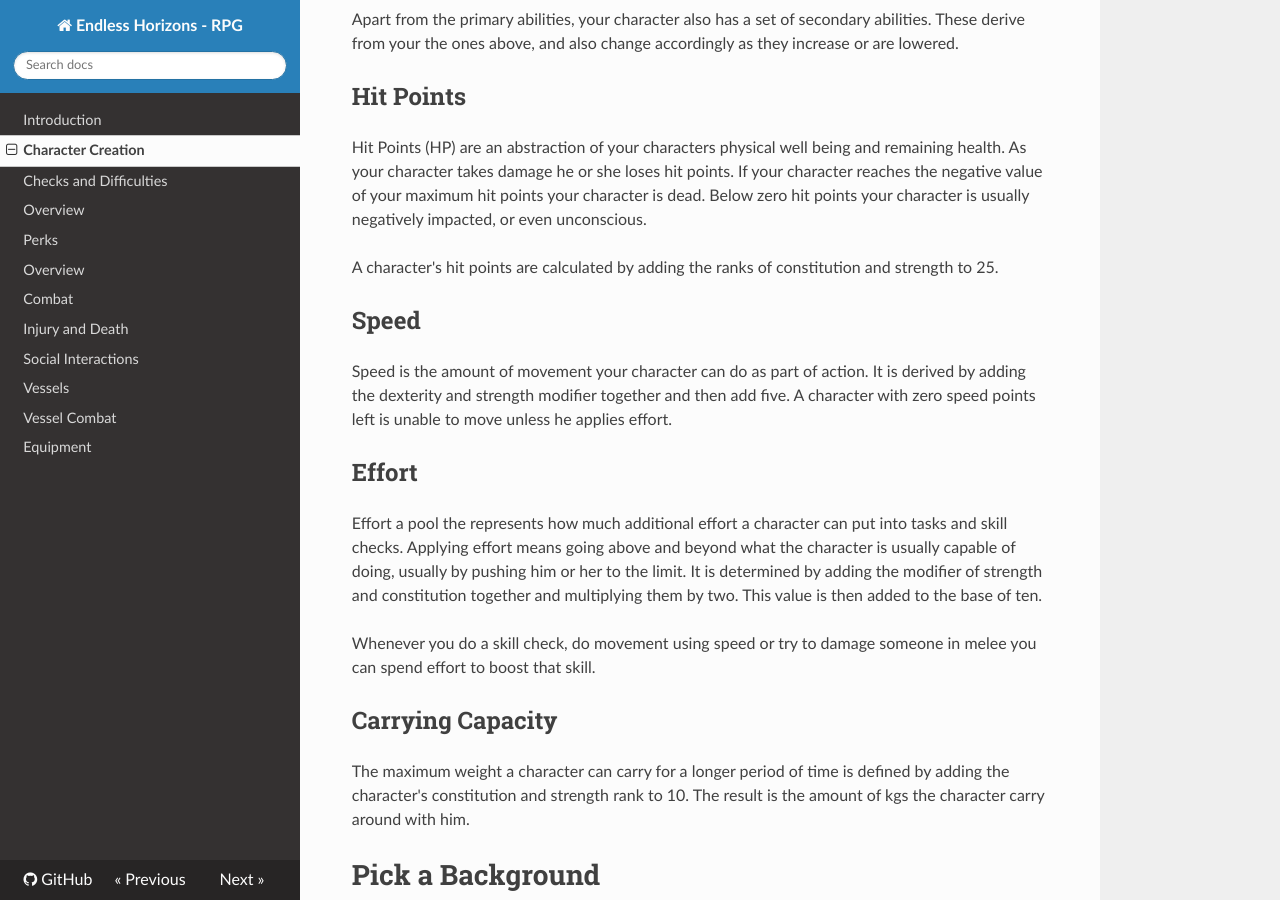
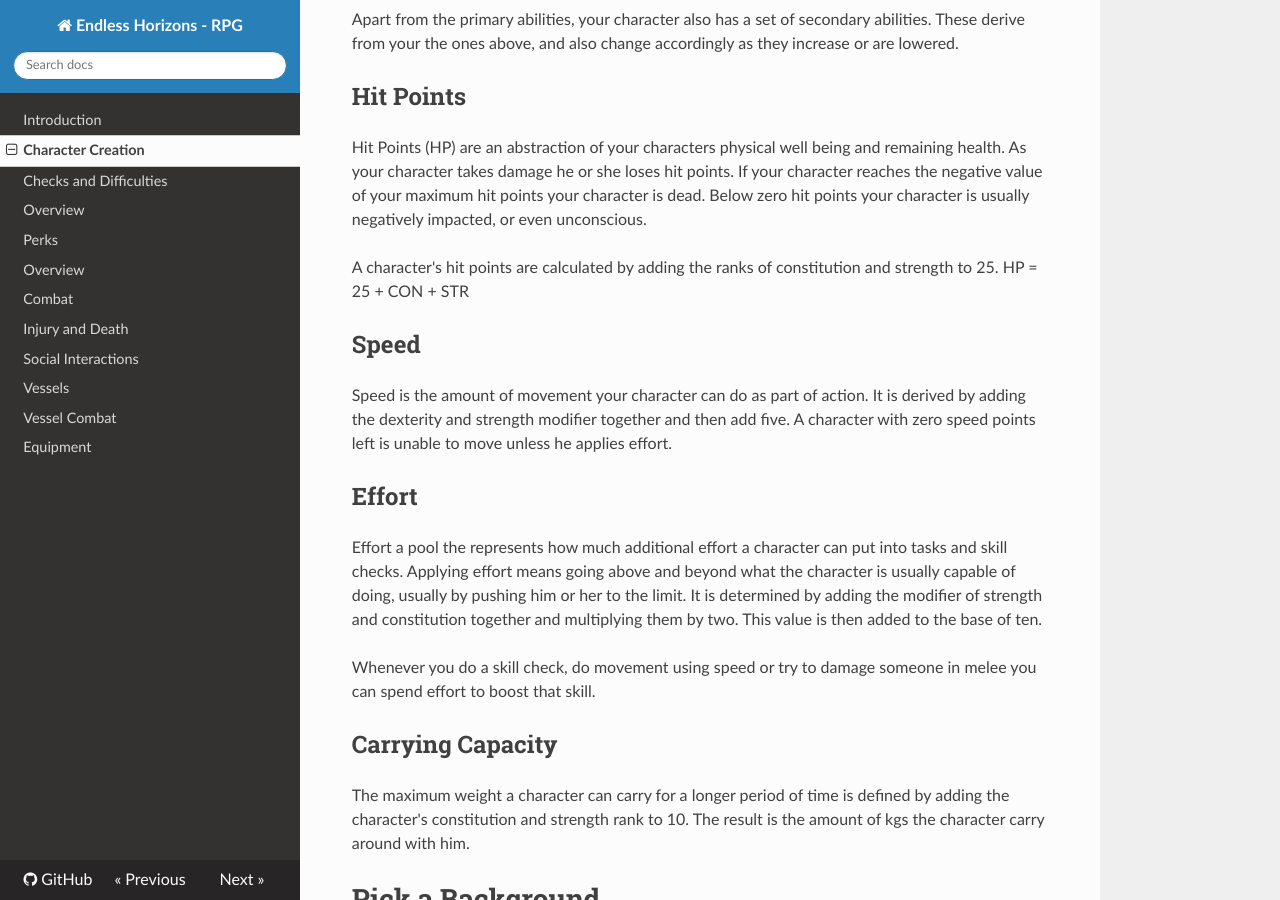
Before and after one commit to ehrpg/rules, an MkDocs documentation site: the page built from docs/charactercreation.md, in a window 1280 px wide and 900 px high, scrolled down 1937 px. Built offline with MkDocs 1.6.1, drawn with Linux system fonts in a browser that asks for light colours; nearby versions of some CDN libraries; old or Windows-style settings are respelled for this version of MkDocs.

Commit message:
Testing brackets for formulas.

```diff
--- a/docs/charactercreation.md
+++ b/docs/charactercreation.md
@@ -104,6 +104,8 @@
 
 A character's hit points are calculated by adding the ranks of constitution and
 strength to 25.
+HP = <span data-bracket-bottom="base">25</span> <span data-bracket-top="rank">+ CON</span> <span data-bracket-bottom="rank">+ STR</span>
+
 
 ## Speed
 
```
